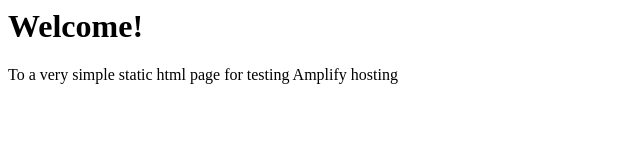
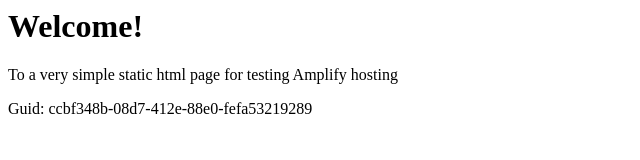
Before and after one commit to aws-aemilia-fra/Github-PR-Commit-Integration-Test-DoNotTouch-Gith-P5X5MO5I-v1-preprod-eu-central-1, a website: page src/index.html in a window 1280 px wide. Shown: the whole page, without its empty margins (0-640 px from the left). Drawn offline with Linux system fonts and the light colour scheme.

Commit message:
commit from integ tests

```diff
--- a/src/index.html
+++ b/src/index.html
@@ -1,3 +1,5 @@
+
+
 <html lang="en">
 
 <head>
@@ -10,6 +12,6 @@
 <body>
     <h1>Welcome!</h1>
     <p>To a very simple static html page for testing Amplify hosting</p>
-</body>
+    <p>Guid: ccbf348b-08d7-412e-88e0-fefa53219289</p></body>
 
 </html>
```
